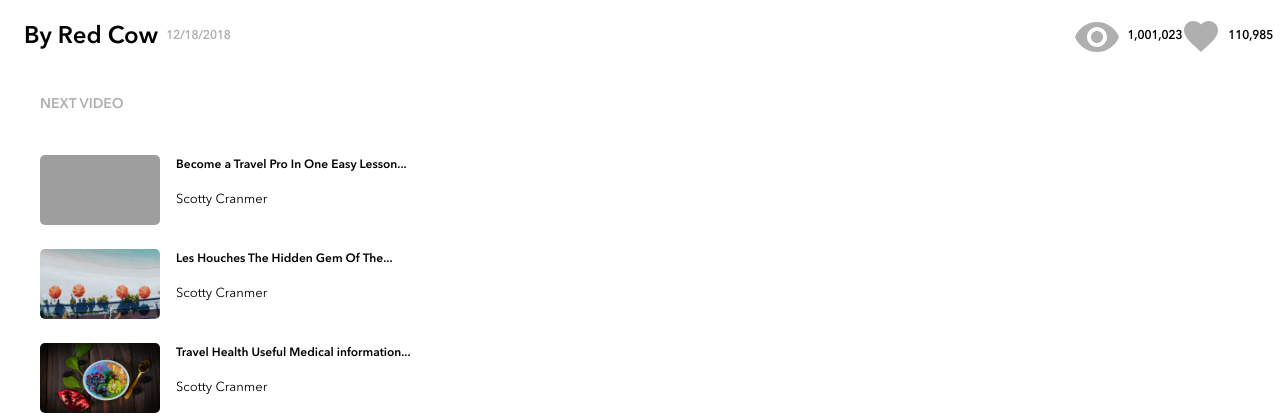
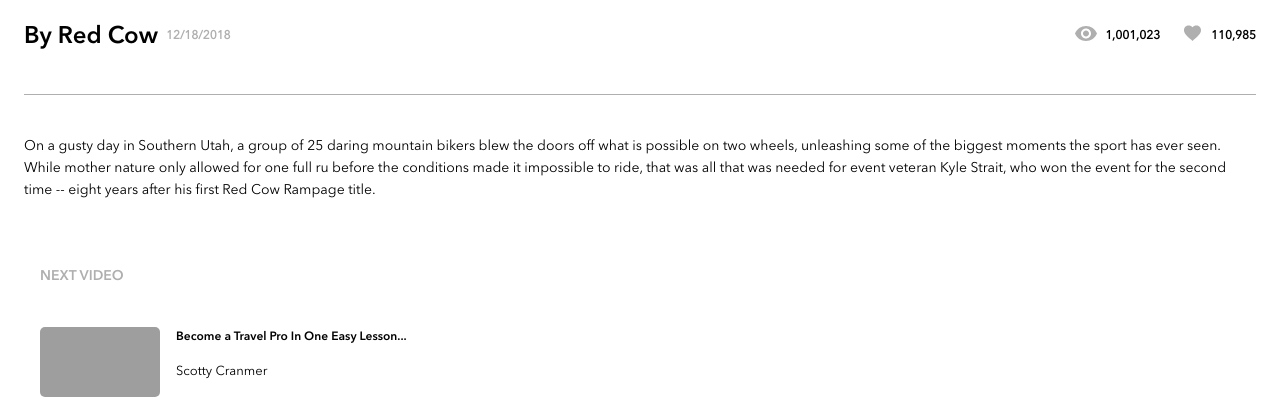
Before and after one commit to MiguelChiau/BrainFlix, a React app in the folder sprint-1/client/: page / in a window 1280 px wide. Shown: the part 615-1033 px from the top of the page. Built offline with nearby package versions, Linux system fonts and the light colour scheme.

Commit message:
paragraph component

```diff
--- /dev/null
+++ b/sprint-1/client/src/components/Text.js
@@ -0,0 +1,19 @@
+import React from "react";
+
+function Text() {
+  return (
+    <div className="paragraph">
+      <p>
+        On a gusty day in Southern Utah, a group of 25 daring mountain bikers
+        blew the doors off what is possible on two wheels, unleashing some of
+        the biggest moments the sport has ever seen. While mother nature only
+        allowed for one full ru before the conditions made it impossible to
+        ride, that was all that was needed for event veteran Kyle Strait, who
+        won the event for the second time -- eight years after his first Red Cow
+        Rampage title.
+      </p>
+    </div>
+  );
+}
+
+export default Text;
--- a/sprint-1/client/src/components/Title.js
+++ b/sprint-1/client/src/components/Title.js
@@ -2,6 +2,7 @@
 import Views from "../assets/Icons/SVG/Icon-views.svg";
 import Likes from "../assets/Icons/SVG/Icon-likes.svg";
 import Aside from "./Aside.js";
+import Text from "./Text.js";
 
 function Title() {
   return (
@@ -30,7 +31,7 @@
           </div>
         </div>
       </div>
-
+      <Text />
       <Aside />
     </div>
   );
--- a/sprint-1/client/src/styles/app.scss
+++ b/sprint-1/client/src/styles/app.scss
@@ -10,3 +10,4 @@
 @import "partials/hero";
 @import "partials/title";
 @import "partials/aside";
+@import "partials/text";
--- /dev/null
+++ b/sprint-1/client/src/styles/partials/_text.scss
@@ -0,0 +1,17 @@
+.paragraph {
+  margin-top: 24px;
+  font-family: AvenirRegular;
+  font-size: 13px;
+  line-height: 18px;
+  margin-bottom: 40px;
+}
+
+@media screen and (min-width: 768px) {
+  .paragraph {
+    margin-top: 40px;
+    font-family: AvenirRegular;
+    font-size: 14px;
+    line-height: 22px;
+    margin-bottom: 64px;
+  }
+}
--- a/sprint-1/client/src/styles/partials/_title.scss
+++ b/sprint-1/client/src/styles/partials/_title.scss
@@ -11,6 +11,10 @@
     margin-bottom: 16px;
     margin-top: 32px;
   }
+}
+
+.container {
+  border-bottom: 1px solid $silver;
 }
 
 .container-author {
@@ -36,6 +40,7 @@
 
 .container-icons {
   display: flex;
+  margin-bottom: 24px;
   h5 {
     font-family: AvenirRegular;
     font-size: 12px;
```
Also changed, not shown: sprint-1/client/src/styles/app.css, 1 other file.
